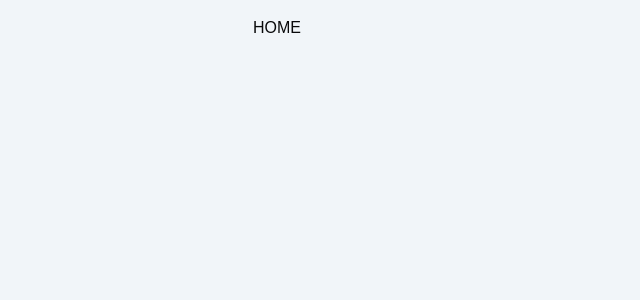
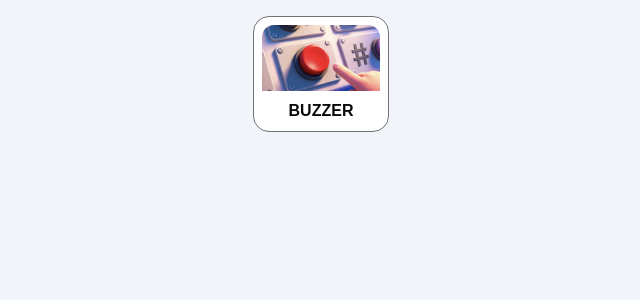
Before and after one commit to bastos-rcd/JustPlay, a React (Vite) app: page / in a window 1280 px wide. Shown: the top 300 px of the page, without its empty margins (243-883 px from the left). Built offline with nearby package versions, Linux system fonts and the light colour scheme; a web font is replaced by a local one.

Commit message:
feat: game list page

```diff
--- /dev/null
+++ b/src/features/home/components/home-card.tsx
@@ -0,0 +1,16 @@
+import { useNavigate } from 'react-router-dom'
+
+export default function HomeCard(props: { label: string; name: string }) {
+	const navigate = useNavigate()
+
+	return (
+		<div
+			className="border-border flex h-fit flex-col items-center justify-center gap-2 rounded-2xl border bg-white p-2"
+			onClick={() => navigate(`/${props.name}`)}
+		>
+			<img className="rounded-t-xl" src={`/games/${props.name}.webp`} />
+
+			<h1 className="text-center font-bold uppercase">{props.name}</h1>
+		</div>
+	)
+}
--- /dev/null
+++ b/src/features/home/home.const.ts
@@ -0,0 +1,6 @@
+export const GAMES = [
+	{
+		label: 'Buzzer',
+		name: 'buzzer',
+	},
+]
--- a/src/features/home/home.tsx
+++ b/src/features/home/home.tsx
@@ -1,3 +1,12 @@
+import HomeCard from '@/features/home/components/home-card'
+import { GAMES } from '@/features/home/home.const'
+
 export default function Home() {
-	return <>HOME</>
+	return (
+		<div className="no-scrollbar grid grid-cols-2 gap-4 overflow-y-auto">
+			{GAMES.map((game, index) => (
+				<HomeCard key={index} label={game.label} name={game.name} />
+			))}
+		</div>
+	)
 }
```
Also changed, not shown: public/games/buzzer.webp (added).
